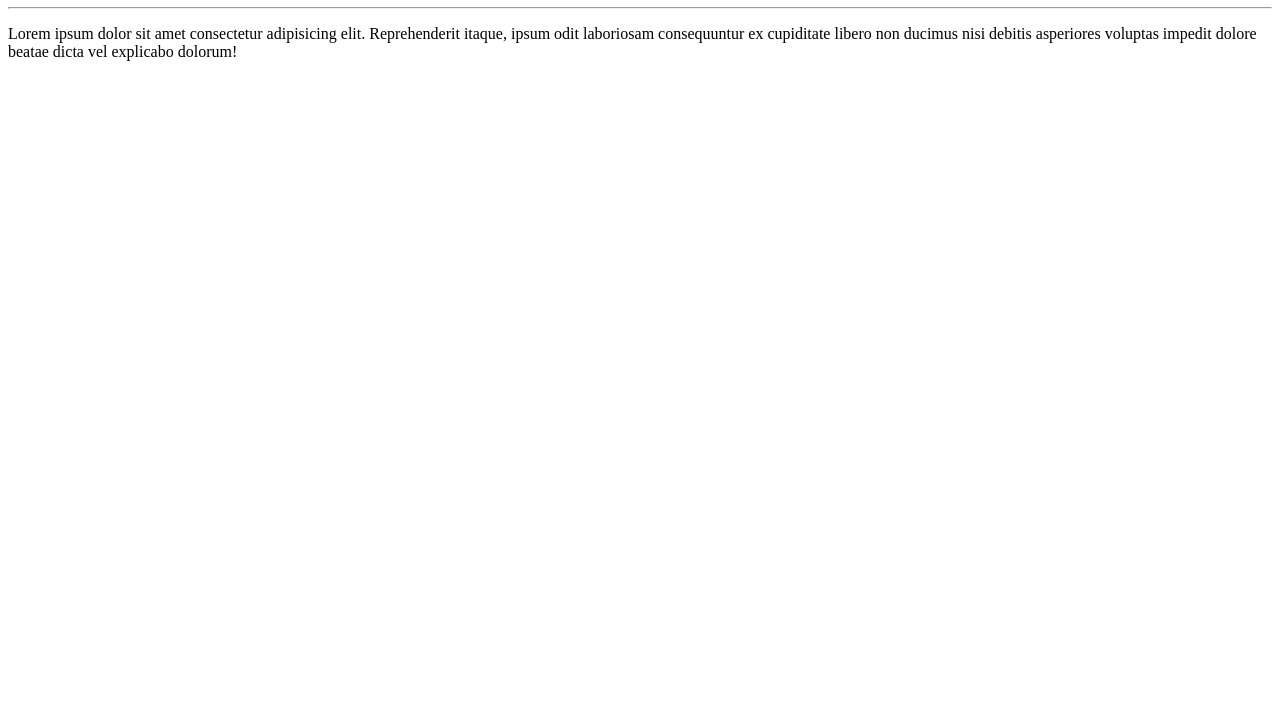
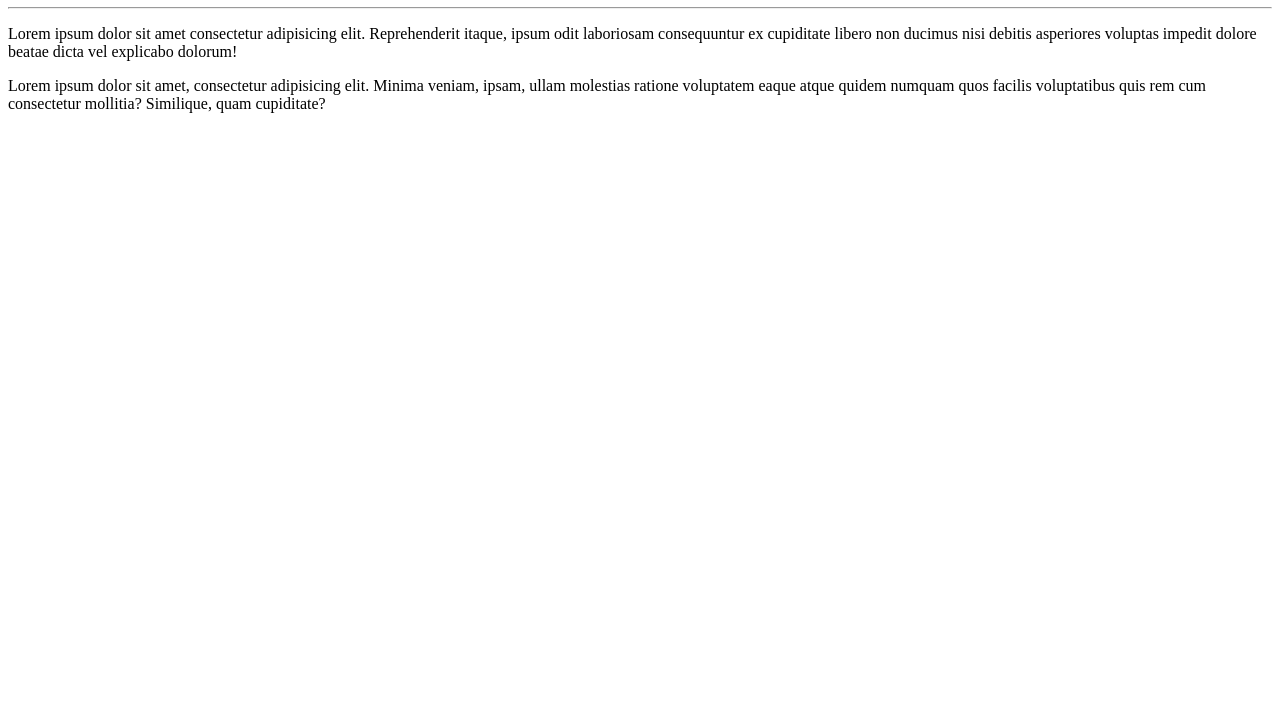
Before and after one commit to pammylagonzaga/Ola-Mundo, a plain HTML site: page Site-exemplo/index.html in a window 1280 px wide. Shown: the part 73-800 px from the top of the page. Drawn offline with Linux system fonts and the light colour scheme.

Commit message:
Adicionei um paragrafo

```diff
--- a/Site-exemplo/index.html
+++ b/Site-exemplo/index.html
@@ -16,6 +16,11 @@
         consequuntur ex cupiditate libero non ducimus nisi debitis asperiores voluptas impedit dolore beatae dicta vel
         explicabo dolorum!
     </p>
+    <p>
+        Lorem ipsum dolor sit amet, consectetur adipisicing elit. Minima veniam, ipsam, ullam molestias ratione
+        voluptatem eaque atque quidem numquam quos facilis voluptatibus quis rem cum consectetur mollitia? Similique,
+        quam cupiditate?
+    </p>
 
 </body>
 
```
